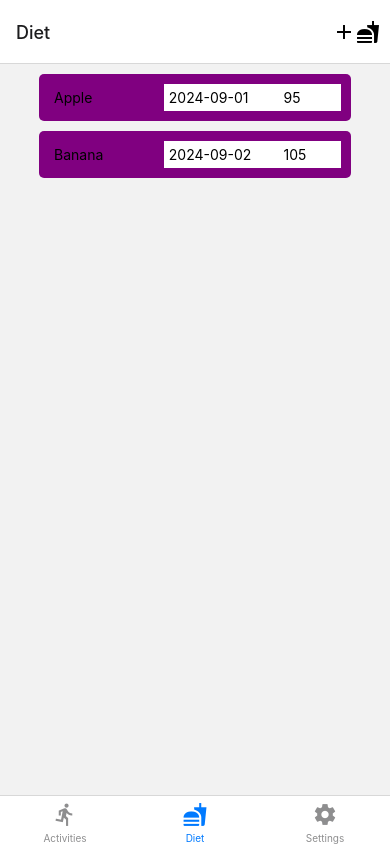
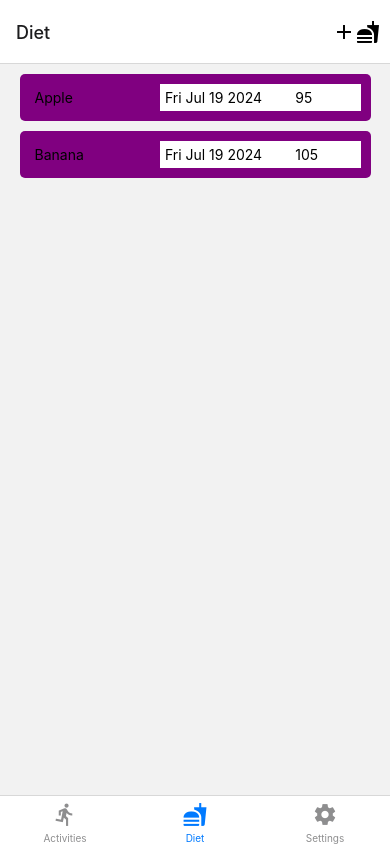
Before and after one commit to Liting-Zhou/assignmentTwo, a React Native app: screen /Diet in a window 390 px wide. Built offline with nearby package versions, Linux system fonts and the light colour scheme.

Commit message:
when item clicked, navigate to Edit screen, reuse the corresponding Add screen

```diff
--- a/App.js
+++ b/App.js
@@ -22,7 +22,7 @@ export default function App() {
         <Stack.Screen
           name="AddActivity"
           component={AddActivity}
-          options={{ headerBackTitleVisible: false, title: "Add An Activity" }}
+          options={{ headerBackTitleVisible: false }}
         />
         <Stack.Screen
           name="AddDiet"
--- a/components/Item.js
+++ b/components/Item.js
@@ -8,7 +8,12 @@ export default function Item({ itemData, collection }) {
 
   const handleItemPress = (itemData) => {
     const editScreen = collection === "Activities" ? "AddActivity" : "AddDiet";
-    navigation.navigate(editScreen, { itemData });
+    navigation.navigate(editScreen, {
+      itemData: {
+        ...itemData,
+        date: itemData.date.toISOString(),
+      },
+    });
   };
 
   return (
@@ -17,7 +22,7 @@ export default function Item({ itemData, collection }) {
       style={styles.container}
     >
       <Text style={styles.name}>{itemData.name}</Text>
-      <Text style={styles.date}>{itemData.date}</Text>
+      <Text style={styles.date}>{itemData.date.toDateString()}</Text>
       <Text style={styles.quantity}>
         {itemData.quantity}
         {collection === "Activities" ? " min" : ""}
@@ -28,20 +33,23 @@ export default function Item({ itemData, collection }) {
 
 const styles = StyleSheet.create({
   container: {
+    flex: 1,
     flexDirection: "row",
     padding: 10,
     backgroundColor: colors.itemContainer,
-    width: "80%",
+    width: "90%",
     alignSelf: "center",
     marginTop: 10,
     borderRadius: 5,
   },
   name: {
     flex: 2,
+
     padding: 5,
   },
   date: {
     flex: 2,
+
     padding: 5,
     backgroundColor: colors.itemBackground,
   },
--- a/components/ItemsList.js
+++ b/components/ItemsList.js
@@ -4,13 +4,13 @@ import Item from "./Item";
 
 export default function ItemsList({ collection }) {
   const activitiesData = [
-    { id: 1, name: "Running", quantity: 30, date: "2024-09-01" },
-    { id: 2, name: "Swimming", quantity: 45, date: "2024-09-02" },
+    { id: 1, name: "Running", quantity: 30, date: new Date() },
+    { id: 2, name: "Swimming", quantity: 45, date: new Date() },
   ];
 
   const dietData = [
-    { id: 1, name: "Apple", quantity: 95, date: "2024-09-01" },
-    { id: 2, name: "Banana", quantity: 105, date: "2024-09-02" },
+    { id: 1, name: "Apple", quantity: 95, date: new Date() },
+    { id: 2, name: "Banana", quantity: 105, date: new Date() },
   ];
   const data = collection === "Activities" ? activitiesData : dietData;
 
--- a/screens/AddActivity.js
+++ b/screens/AddActivity.js
@@ -8,19 +8,36 @@ import {
 } from "react-native";
 import DropDownPicker from "react-native-dropdown-picker";
 import DateTimePicker from "@react-native-community/datetimepicker";
-import React, { useState } from "react";
+import React, { useState, useLayoutEffect } from "react";
 import { useNavigation } from "@react-navigation/native";
 import PressableButton from "../components/PressableButton";
 import Input from "../components/Input";
 
-export default function AddActivity() {
-  const [activityType, setActivityType] = useState(null);
+export default function AddActivity({ route }) {
+  // if an item is clicked, the route will have the item data
+  // otherwise, use default values
+  const itemData = route.params
+    ? route.params.itemData
+    : { date: new Date(), id: 0, name: null, quantity: "" };
+  const parsedDate = new Date(itemData.date);
+  const [activityType, setActivityType] = useState(itemData.name);
+
   const [openDropDown, setOpenDropDown] = useState(false);
-  const [duration, setDuration] = useState("");
-  const [date, setDate] = useState(new Date());
+  const [duration, setDuration] = useState(itemData.quantity);
+  const [date, setDate] = useState(parsedDate);
   const [showDatePicker, setShowDatePicker] = useState(false);
   const specialActivities = ["running", "weights"];
   const navigation = useNavigation();
+
+  console.log("AddActivity itemData:", itemData);
+  console.log("AddActivity activityType:", activityType);
+  console.log("AddActivity duration:", duration);
+  console.log("AddActivity date:", date);
+
+  useLayoutEffect(() => {
+    const title = route.params ? "Edit" : "Add An Activity";
+    navigation.setOptions({ title });
+  }, [navigation, route.params]);
 
   const handleDateChange = (event, selectedDate) => {
     const currentDate = selectedDate || date;
@@ -77,7 +94,6 @@ export default function AddActivity() {
           setOpen={setOpenDropDown}
           setValue={setActivityType}
           setItems={() => {}}
-          // style={styles.dropdown}
           multiple={false}
         />
       </View>
--- a/screens/AddDiet.js
+++ b/screens/AddDiet.js
@@ -10,6 +10,7 @@ export default function AddDiet() {
   const [calories, setCalories] = useState("");
   const [showDatePicker, setShowDatePicker] = useState(false);
   const [date, setDate] = useState(new Date());
+  // console.log("AddDiet date:", date);
   const navigation = useNavigation();
 
   const handleDateChange = (event, selectedDate) => {
```
